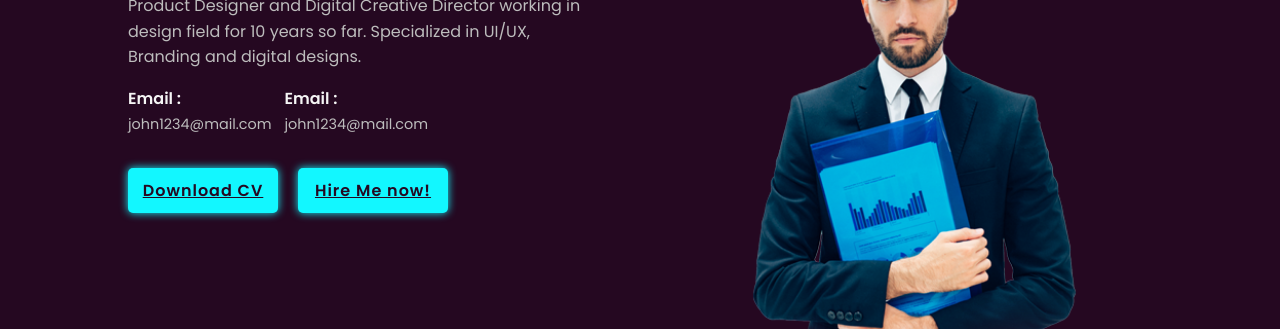
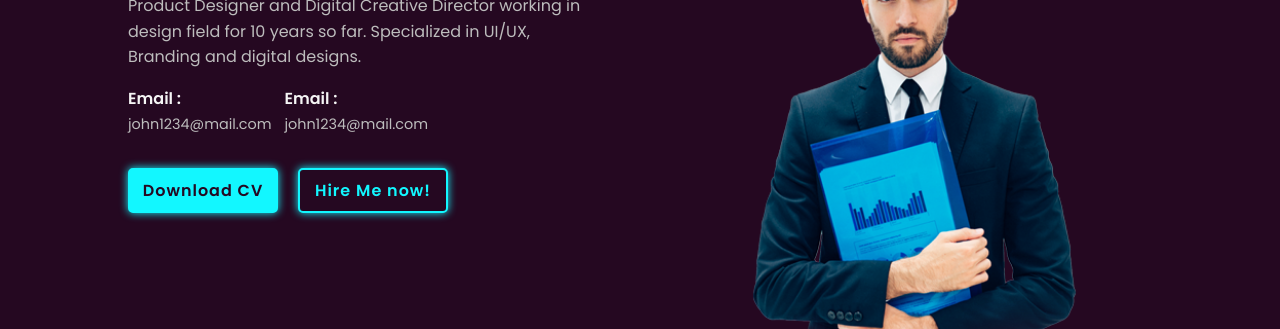
Before and after one commit to Sharmi-saga/Myportfolio-, a plain HTML site: page index.html in a window 1280 px wide. Shown: the part 343-672 px from the top of the page. Drawn offline with nearby package versions, Linux system fonts and the light colour scheme.

Commit message:
Fix: all the Btn functions were fixed

```diff
--- a/style.css
+++ b/style.css
@@ -218,15 +218,57 @@ section {
   align-items: center;
   width: 150px;
   height: 100%;
-    background-color: var(--hover-color);
+  background: var(--hover-color);
   color: var(--bg-color);
+  text-decoration: none;
   font-size: 1rem;
   letter-spacing: 1px;
   font-weight: 600;
   transition: .6s;
   box-shadow: var(--neon-box-shadow);
   border-radius: 5px;
+  position: relative ;
+  overflow: hidden;
+  z-index: 1;
+  border: 2px solid var(--hover-color);
+
 }
+
+.btn:hover {
+  color: var(--hover-color);
+}
+
+.btn::before {
+  content: "";
+  position: absolute;
+  top: 0;
+  left: 0;
+  background: var(--bg-color);
+  width: 0%;
+  height: 100%;
+  z-index: -1;
+  transition: .4s;
+}
+
+.btn:hover::before {
+  width: 100%;
+}
+
+.btn:nth-child(2) {
+  background: var(--bg-color);
+  color: var(--hover-color);
+}
+
+
+.btn:nth-child(2):hover {
+  color: var(--bg-color);
+}
+
+.btn:nth-child(2)::before {
+  background: var(--hover-color);
+
+}
+
 
 .social-icons {
     margin-top: 8rem;
@@ -235,6 +277,7 @@ section {
     width: 220px;
     height: 40px;
 }
+
 
 .social-icons a {
     display: inline-flex;
```
Lines whose indentation alone changed are shown as unchanged.
